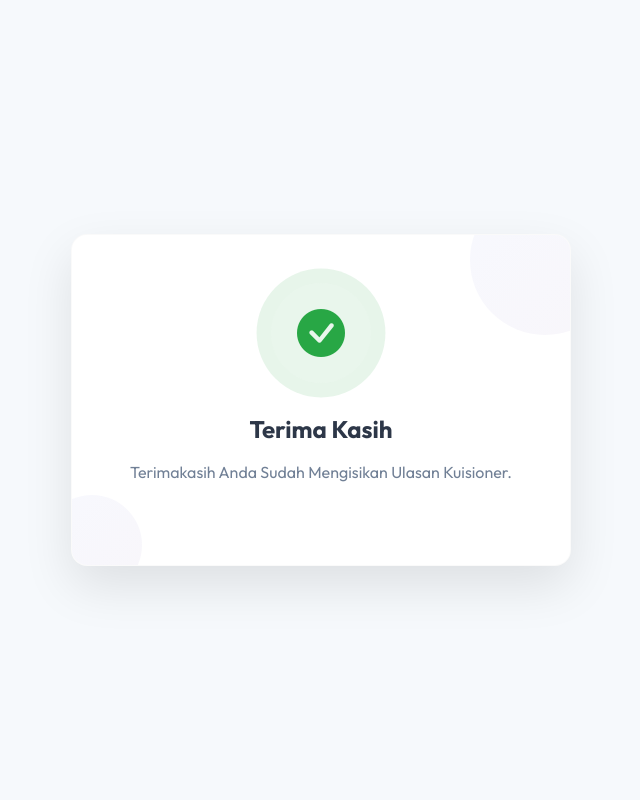
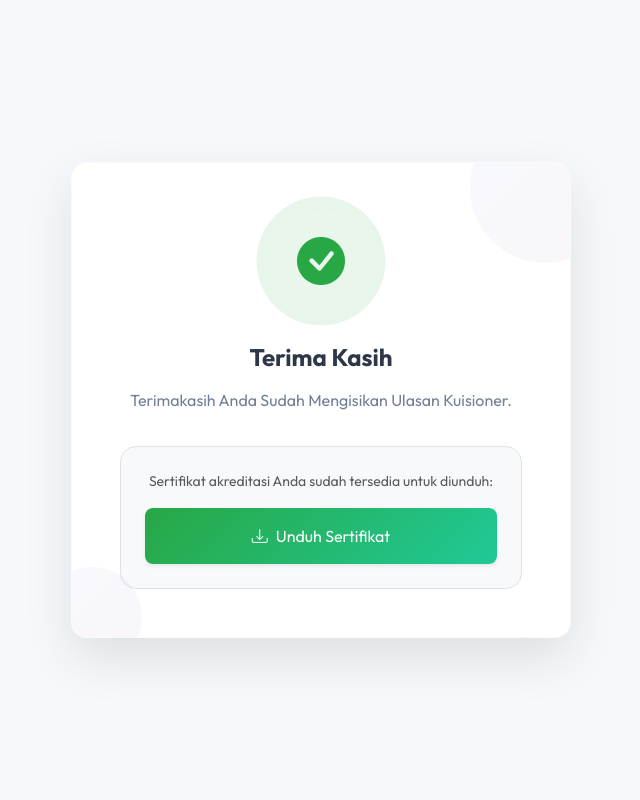
Before and after one commit to RagaAlrahcy/survei-kepuasan, a CodeIgniter app: the page made by application/views/survei_kepuasan/thank_you_survey_done.php in a window 1280 px wide. Shown: the whole page, without its empty margins (319-959 px from the left). Run offline with CodeIgniter, Linux system fonts and the light colour scheme; tables that the repository leaves empty hold one stand-in row (values such as "Sample post"); the template is opened without the code that fills it: most values are stand-ins (such as "Sample title", 1, 10 or a date in 2020).

Commit message:
Add link Path Sertifikat saat sudah isi form

```diff
--- a/application/controllers/Survei_kepuasan.php
+++ b/application/controllers/Survei_kepuasan.php
@@ -188,7 +188,7 @@ class Survei_kepuasan extends CI_Controller
 
                 // Cek apakah survei sudah diisi sebelumnya
                 if ($this->Survei_model->check_existing_survey($data['id_kegiatan'])) {
-                    $this->load->view('survei_kepuasan/thank_you_survey_done');
+                    $this->load->view('survei_kepuasan/thank_you_survey_done', $data);
                     return;
                 }
 
--- a/application/models/Survei_model.php
+++ b/application/models/Survei_model.php
@@ -185,6 +185,7 @@ class Survei_model extends CI_Model
         $this->db_speak->select('
             ta.IdKegiatanAkreditasi,
             ta.Slug,
+            ta.PathSertifikat,
             mrs.Nama as nama_rs,
             mr.NamaPanggilan as pic,
             mr.NomorHp as no_hp,
@@ -209,6 +210,7 @@ class Survei_model extends CI_Model
         $this->db_speak->select('
             ta.IdKegiatanAkreditasi,
             ta.Slug,
+            ta.PathSertifikat,
             mrs.Nama as nama_rs,
             mr.NamaPanggilan as pic,
             mr.NomorHp as no_hp,
--- a/application/views/survei_kepuasan/thank_you_survey_done.php
+++ b/application/views/survei_kepuasan/thank_you_survey_done.php
@@ -158,6 +158,16 @@
             Terimakasih Anda Sudah Mengisikan Ulasan Kuisioner.
         </p>
 
+        <?php if (!empty($kegiatan['PathSertifikat'])): ?>
+            <div class="certificate-section mt-4 p-4 border rounded-4 bg-light">
+                <p class="small text-muted mb-3">Sertifikat akreditasi Anda sudah tersedia untuk diunduh:</p>
+                <a href="<?= $kegiatan['PathSertifikat']; ?>" class="btn btn-primary w-100 d-flex align-items-center justify-content-center gap-2 py-3 rounded-3 shadow-sm border-0" target="_blank" style="background: linear-gradient(135deg, #28a745 0%, #20c997 100%);">
+                    <i class="bi bi-download"></i>
+                    <span>Unduh Sertifikat</span>
+                </a>
+            </div>
+        <?php endif; ?>
+
     </div>
 
 </body>
```
